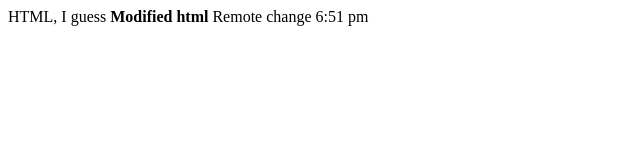
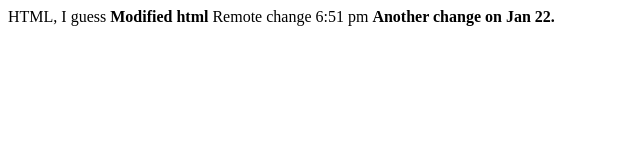
Before and after one commit to dwilson99/example-repo, a plain HTML site: page index.html in a window 1280 px wide. Shown: the whole page, without its empty margins (0-640 px from the left). Drawn offline with Linux system fonts and the light colour scheme.

Commit message:
Added another line of HTML

```diff
--- a/index.html
+++ b/index.html
@@ -4,3 +4,5 @@ HTML, I guess
 <b>Modified html</b>
 
  Remote change 6:51 pm
+
+ <b>Another change on Jan 22.</b>
```
